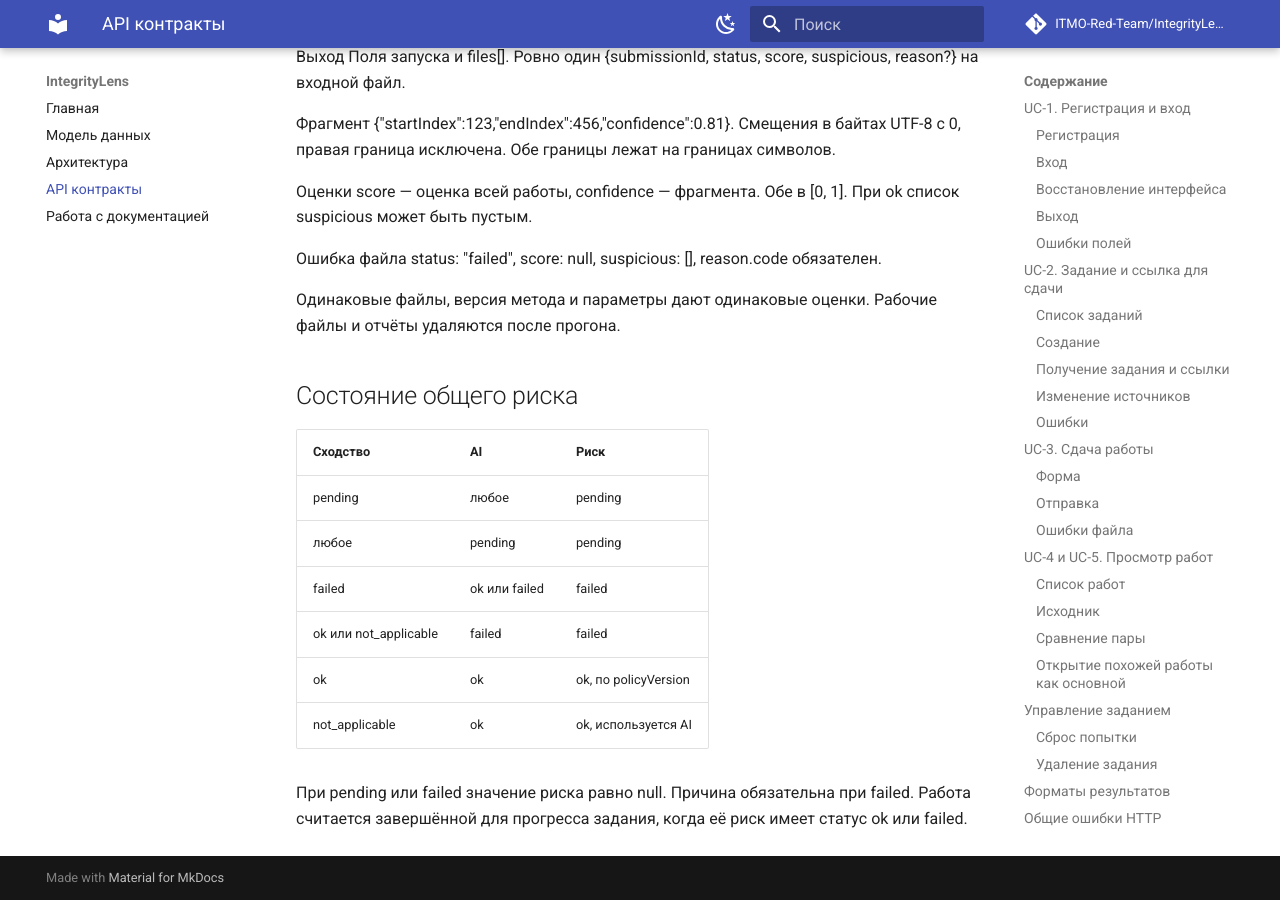
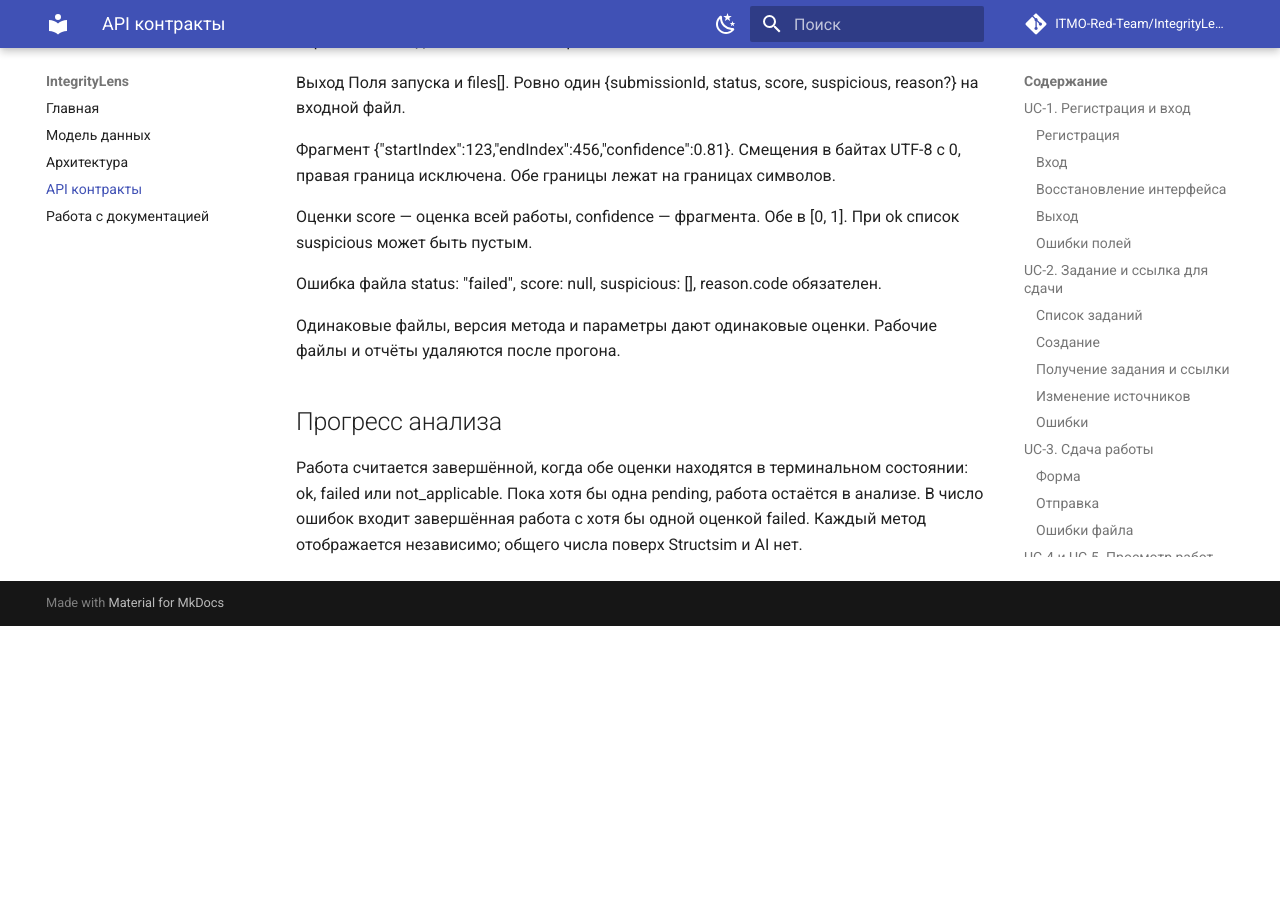
Before and after one commit to ITMO-Red-Team/IntegrityLens, an MkDocs documentation site: the page built from docs/contracts.md, in a window 1280 px wide and 900 px high, scrolled down 11917 px. Built offline with MkDocs 1.6.1 and Material for MkDocs 9.7.7, drawn with Linux system fonts in a browser that asks for light colours; comment, search, counter and statistics services are not loaded; after the commit the page ends 12543 px from its top, so only the background shows below that; some of the changed text lies outside the part shown.

Commit message:
docs: keep Structsim and AI assessments independent

```diff
--- a/docs/contracts.md
+++ b/docs/contracts.md
@@ -289,18 +289,18 @@ UTF-8 и размер не более **1 000 000 байт**. MIME-тип не
 
 | Параметр | Значение |
 |---|---|
-| `sort` | `risk` (по умолчанию), `similarity` или `ai` |
+| `sort` | `similarity` (по умолчанию) или `ai` |
 | `page` | Номер страницы с 1; по умолчанию 1 |
 | `pageSize` | От 1 до 100; по умолчанию 20 |
 
 Backend сортирует весь список по выбранной оценке по убыванию, при равенстве —
 по UUID работы. Отсутствующие оценки находятся в конце. Пагинация применяется
-после сортировки. Ответ содержит `items`, `policyVersion`, `page`, `pageSize`,
+после сортировки. Ответ содержит `items`, `page`, `pageSize`,
 `total`. `total` — число текущих сдач задания до пагинации. Для пустого списка
 или страницы за его пределами возвращается `200` с `items: []`.
 
 Каждая строка содержит `submissionId`, `studentId`, `fullName`, `submittedAt`,
-`risk`, `similarity`, `ai`. Скрытие ФИО выполняет frontend: переключение
+`similarity`, `ai`. Скрытие ФИО выполняет frontend: переключение
 «Показать ФИО» не вызывает отдельного запроса. Анонимную подпись работы
 frontend формирует из её идентификатора. API доступен только владельцу задания.
 
@@ -419,7 +419,7 @@ AI-фрагменты отсутствуют (`suspicious: []`), пока AI-о
 Сходство ожидает завершения всех требуемых пар. При любой ошибке после их
 завершения оно получает `failed`; иначе равно максимальному сходству пары.
 При отсутствии кандидатов — `not_applicable`. Частичный максимум не используется.
-Порядок состояний общего риска приведён в таблице ниже.
+Оценки методов независимы: ошибка или ожидание одного метода не скрывает результат другого.
 
 ## Общие ошибки HTTP
 
@@ -477,16 +477,7 @@ AI  integritylens.ai/1
 
 Одинаковые файлы, версия метода и параметры дают одинаковые оценки. Рабочие файлы и отчёты удаляются после прогона.
 
-## Состояние общего риска
 
-| Сходство | AI | Риск |
-|---|---|---|
-| pending | любое | pending |
-| любое | pending | pending |
-| failed | ok или failed | failed |
-| ok или not_applicable | failed | failed |
-| ok | ok | ok, по policyVersion |
-| not_applicable | ok | ok, используется AI |
+## Прогресс анализа
 
-При pending или failed значение риска равно null. Причина обязательна при failed.
-Работа считается завершённой для прогресса задания, когда её риск имеет статус ok или failed.
+Работа считается завершённой, когда обе оценки находятся в терминальном состоянии: ok, failed или not_applicable. Пока хотя бы одна pending, работа остаётся в анализе. В число ошибок входит завершённая работа с хотя бы одной оценкой failed. Каждый метод отображается независимо; общего числа поверх Structsim и AI нет.
```
Also changed, not shown: other parts of docs/contracts.md (+1 -1 lines), docs/architecture.md (+3 -4 lines), docs/data-model.md (+6 -7 lines), docs/openapi.yaml (+38 -53 lines).
